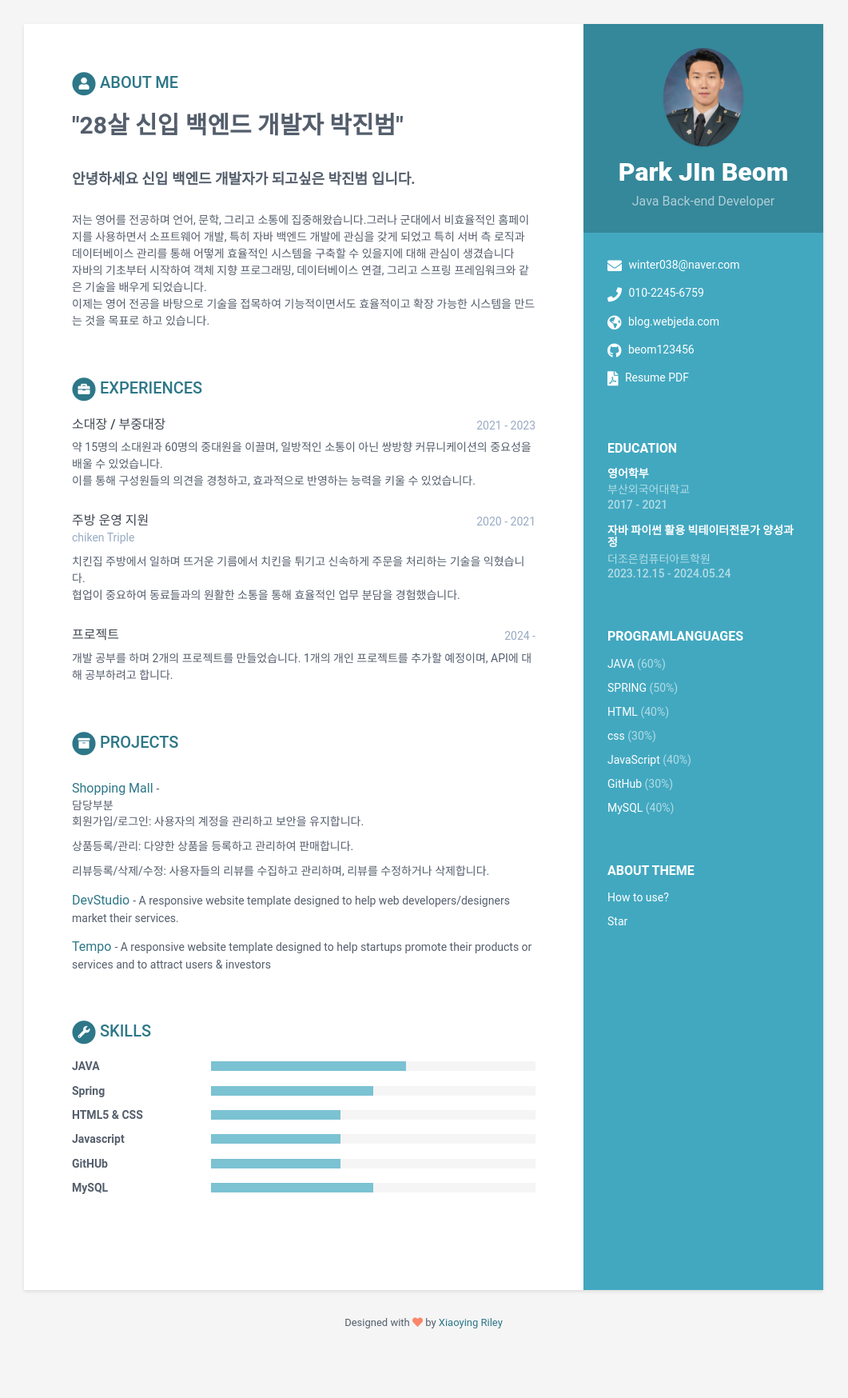
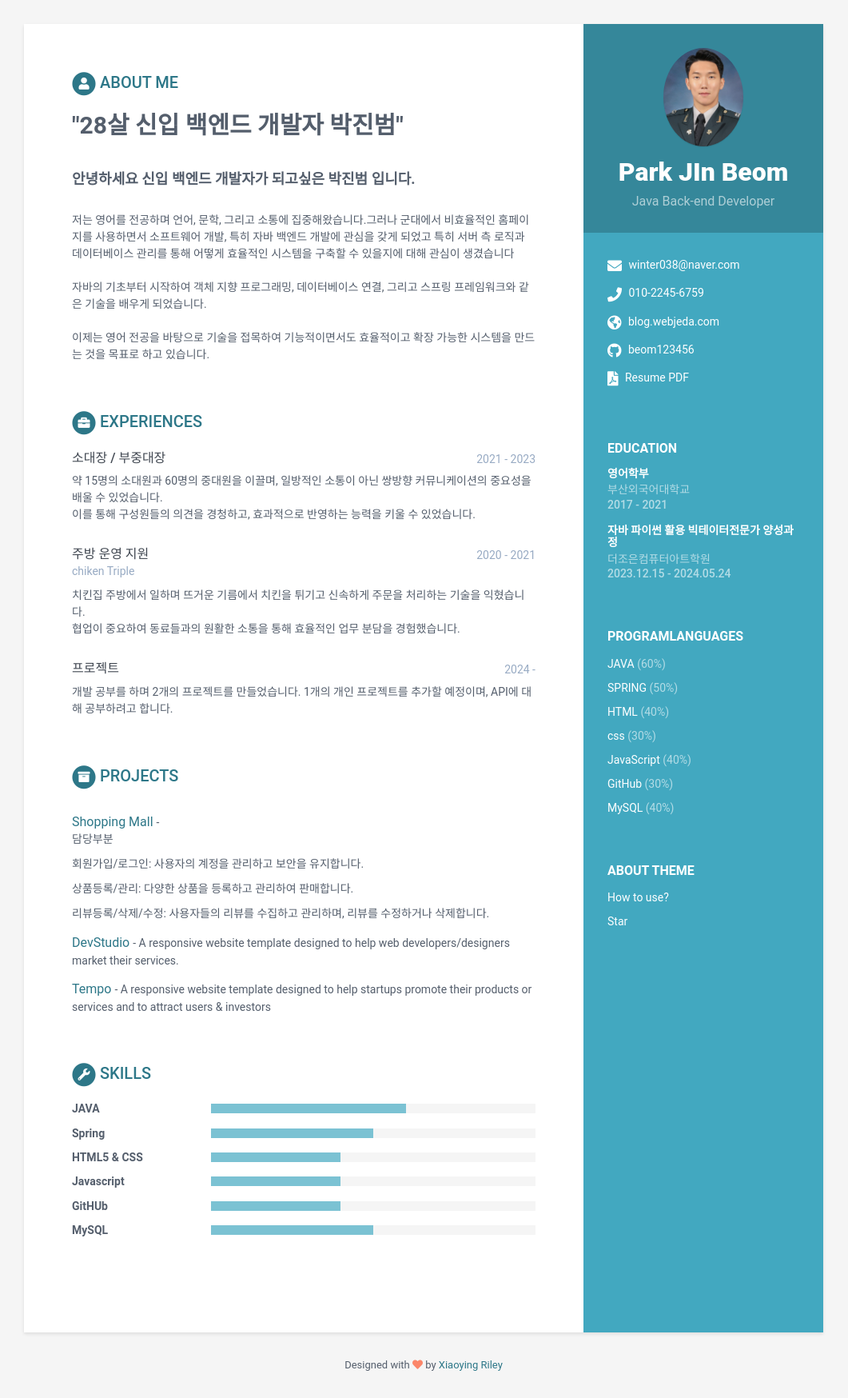
Before and after one commit to beom123456/beom123456.github.io, a Jekyll site: the page built from index.html, in a window 1280 px wide. Shown: the whole page at 80% size, without its empty margins (110-1171 px from the left). Built offline with Jekyll 4.4.1, drawn with Linux system fonts in a browser that asks for light colours; before the commit the page ends 1695 px from its top, so only the background shows below that.

```diff
--- a/_data/data.yml
+++ b/_data/data.yml
@@ -57,8 +57,8 @@ career-profile:
       <br>
       <p><h4>안녕하세요 신입 백엔드 개발자가 되고싶은 박진범 입니다.</h4></p>
       <br>
-      저는 영어를 전공하며 언어, 문학, 그리고 소통에 집중해왔습니다.그러나 군대에서 비효율적인 홈페이지를 사용하면서 소프트웨어 개발, 특히 자바 백엔드 개발에 관심을 갖게 되었고 특히 서버 측 로직과 데이터베이스 관리를 통해 어떻게 효율적인 시스템을 구축할 수 있을지에 대해 관심이 생겼습니다 <br>
-      자바의 기초부터 시작하여 객체 지향 프로그래밍, 데이터베이스 연결, 그리고 스프링 프레임워크와 같은 기술을 배우게 되었습니다.<br>
+      저는 영어를 전공하며 언어, 문학, 그리고 소통에 집중해왔습니다.그러나 군대에서 비효율적인 홈페이지를 사용하면서 소프트웨어 개발, 특히 자바 백엔드 개발에 관심을 갖게 되었고 특히 서버 측 로직과 데이터베이스 관리를 통해 어떻게 효율적인 시스템을 구축할 수 있을지에 대해 관심이 생겼습니다 <br><br>
+      자바의 기초부터 시작하여 객체 지향 프로그래밍, 데이터베이스 연결, 그리고 스프링 프레임워크와 같은 기술을 배우게 되었습니다.<br><br>
       이제는 영어 전공을 바탕으로 기술을 접목하여 기능적이면서도 효율적이고 확장 가능한 시스템을 만드는 것을 목표로 하고 있습니다.<br>
 
 
@@ -107,7 +107,7 @@ projects:
       - title: Shopping Mall
         link: "https://github.com/beom123456/beom123456.shoppingMall.git"
         image: "shoppingMall.png"
-        tagline: "<br>담당부분<br>
+        tagline: "<p>담당부분</p>
                   <p>회원가입/로그인: 사용자의 계정을 관리하고 보안을 유지합니다.</p>
                   <p>상품등록/관리: 다양한 상품을 등록하고 관리하여 판매합니다.</p>
                   <p>리뷰등록/삭제/수정: 사용자들의 리뷰를 수집하고 관리하며, 리뷰를 수정하거나 삭제합니다.</p>"
```
